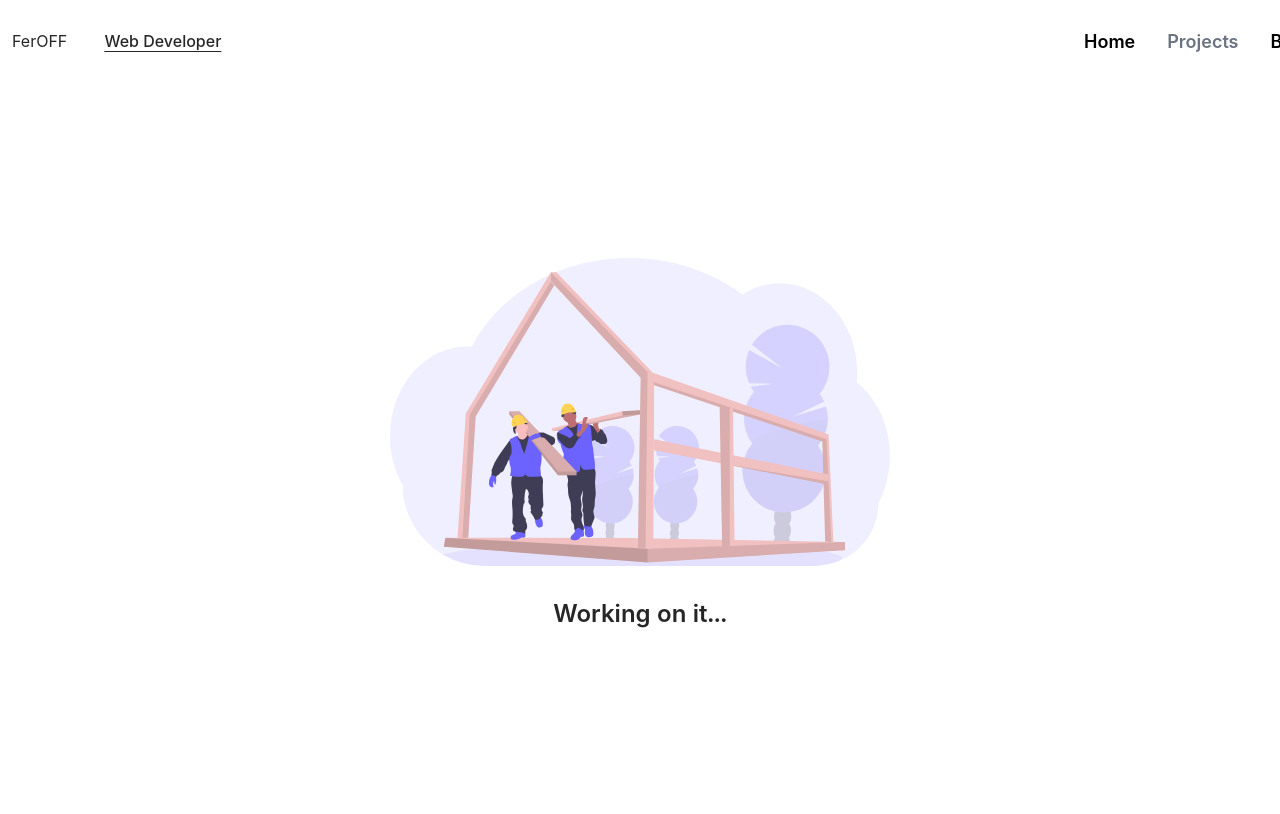
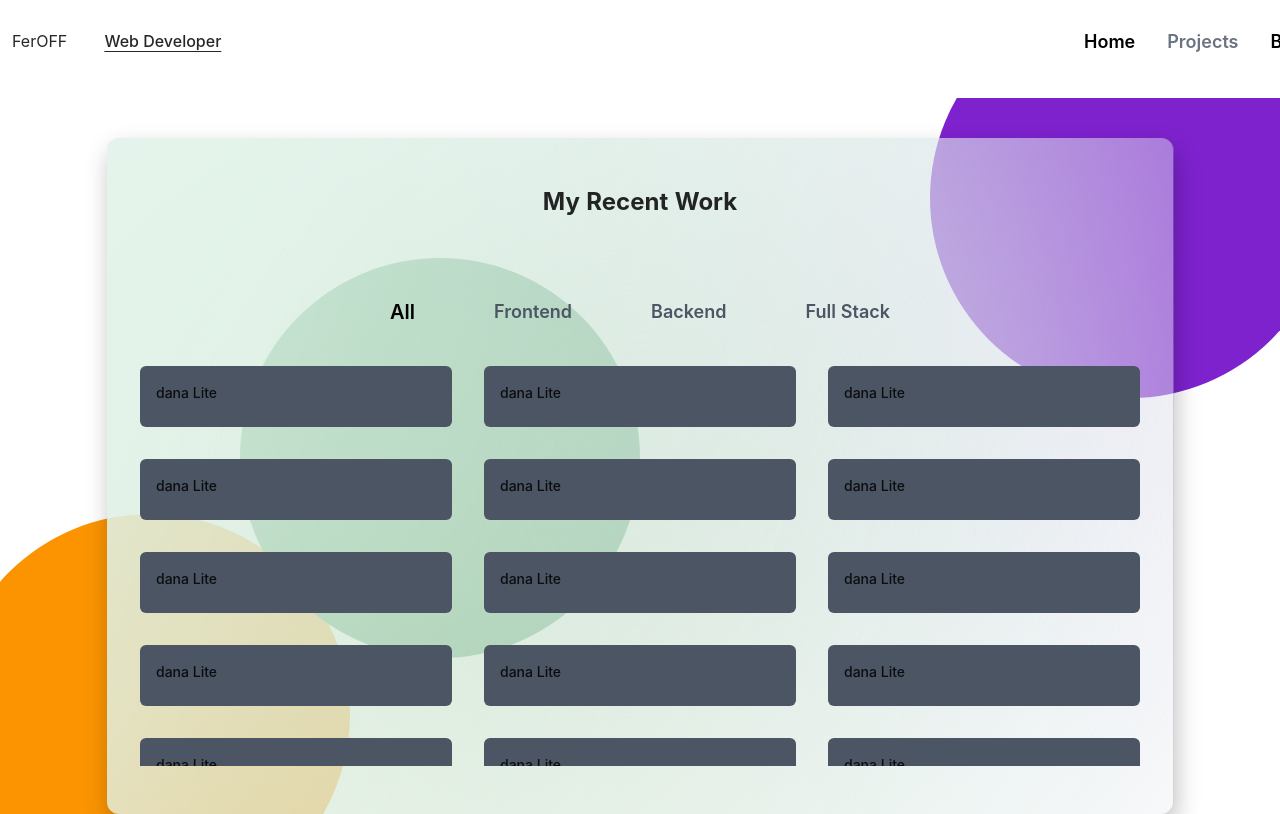
Before and after one commit to FeernandoOFF/Portfolio, a Next.js app: page /projects in a window 1280 px wide. Shown: the top 814 px of the page. Built offline with nearby package versions, Linux system fonts and the light colour scheme.

Commit message:
projects

```diff
--- a/components/general/Header.jsx
+++ b/components/general/Header.jsx
@@ -28,7 +28,7 @@ export const Header = () => {
     setsidebar(!sidebar);
   };
   return (
-    <header className="container  mx-auto flex justify-between lg:p-3 py-3 px-2 items-center">
+    <header className="container  mx-auto flex justify-between lg:p-3 py-3 px-2 items-center w-full">
       <div className="left w-1/2 lg:w-1/6 flex justify-between items-center normalText">
         <p>FerOFF</p>
         <motion.p
--- a/pages/projects.js
+++ /dev/null
@@ -1,26 +0,0 @@
-import Layout from '@/components/general/Layout';
-import WorkingOn from '@/components/general/WorkingOn';
-import React, { ReactElement } from 'react';
-
-export default function Projects({ posts }) {
-  return (
-    <div>
-      <div>
-        <WorkingOn />
-      </div>
-    </div>
-  );
-}
-
-Projects.getLayout = (page) => (
-  <Layout title="Projects | Feernandooff">{page}</Layout>
-);
-
-export const getStaticProps = async () => {
-  const posts = [];
-  return {
-    props: {
-      posts,
-    },
-  };
-};
--- /dev/null
+++ b/pages/projects.jsx
@@ -0,0 +1,51 @@
+import { motion } from 'framer-motion';
+import Layout from '@/components/general/Layout';
+import WorkingOn from '@/components/general/WorkingOn';
+import React, { ReactElement } from 'react';
+
+export default function Projects({ posts }) {
+  return (
+    <div className="relative min-h-[89vh] pt-10 overflow-hidden">
+      <motion.div
+        style={{
+          background:
+            'linear-gradient(110.41deg, rgba(226, 244, 236, 0.83) 10.05%, rgba(226, 244, 236, 0.16) 100%)',
+          backdropFilter: 'blur(263px)',
+          boxShadow: '3px 11px 24px rgba(0, 0, 0, 0.25)',
+        }}
+        className="blurBackround bg-green-300 w-full lg:w-10/12 rounded-xl py-12 px-18 mx-auto min-h-[80vh] z-50"
+      >
+        <h2 className="text-center text-2xl font-bold">My Recent Work</h2>
+        <ul className="flex mt-20 text-lg font-semibold text-gray-600 justify-between mx-auto max-w-[500px] ">
+          <li className="text-black text-xl cursor-pointer">All</li>
+          <li className="cursor-pointer">Frontend</li>
+          <li className="cursor-pointer">Backend</li>
+          <li className="cursor-pointer">Full Stack</li>
+        </ul>
+        <div className="gallery grid grid-cols-3 gap-8 max-w-[1000px] mx-auto mt-10 overflow-y-scroll max-h-[400px]">
+          {posts.map((post, i) => (
+            <div className="bg-gray-600 p-4 rounded-md" key={i}>
+              <h3>dana Lite</h3>
+            </div>
+          ))}
+        </div>
+      </motion.div>
+      <div className="circle -z-10 w-[400px] h-[400px] bg-cYellow rounded-full absolute left-[-50px] bottom-[-100px]"></div>
+      <div className="circle -z-10 w-[400px] h-[400px] bg-purple-700 rounded-full absolute right-[-50px] top-[-100px]"></div>
+      <div className="circle -z-10 w-[400px] h-[400px] bg-green-700 rounded-full absolute right-[50vw] top-[20vh]"></div>
+    </div>
+  );
+}
+
+Projects.getLayout = (page) => (
+  <Layout title="Projects | Feernandooff">{page}</Layout>
+);
+
+export const getStaticProps = async () => {
+  const posts = [1, 2, 3, 4, 5, 6, 7, 8, 1, 1, 1, 1, 1, 1, 1, 1, 1, 1, 1];
+  return {
+    props: {
+      posts,
+    },
+  };
+};
```
